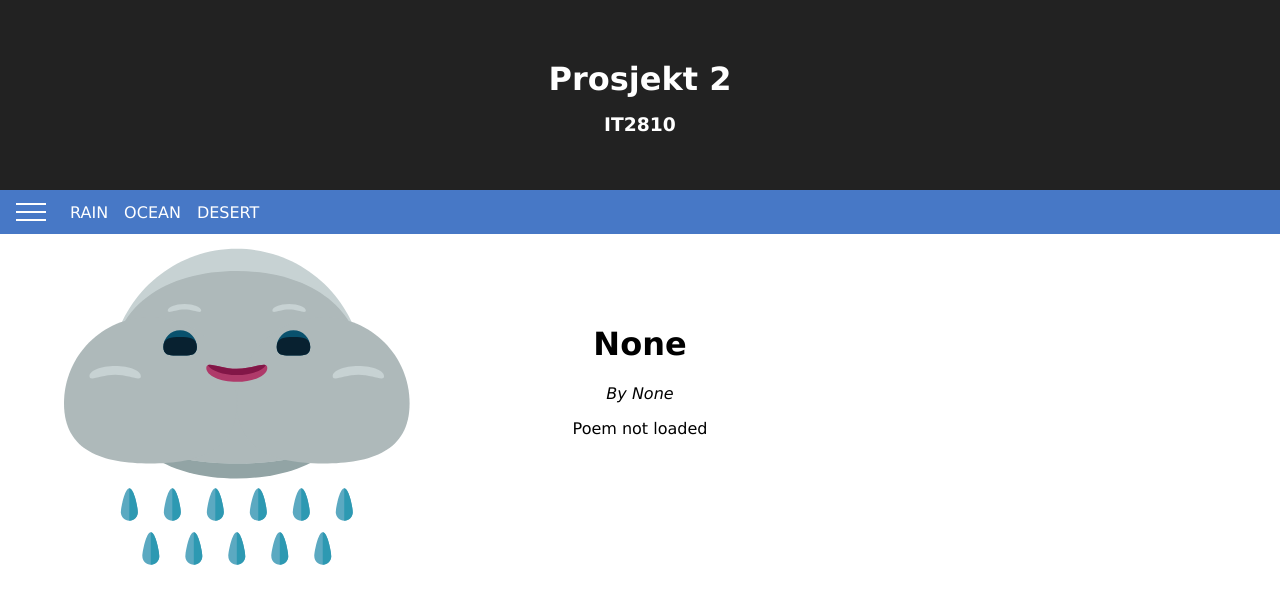
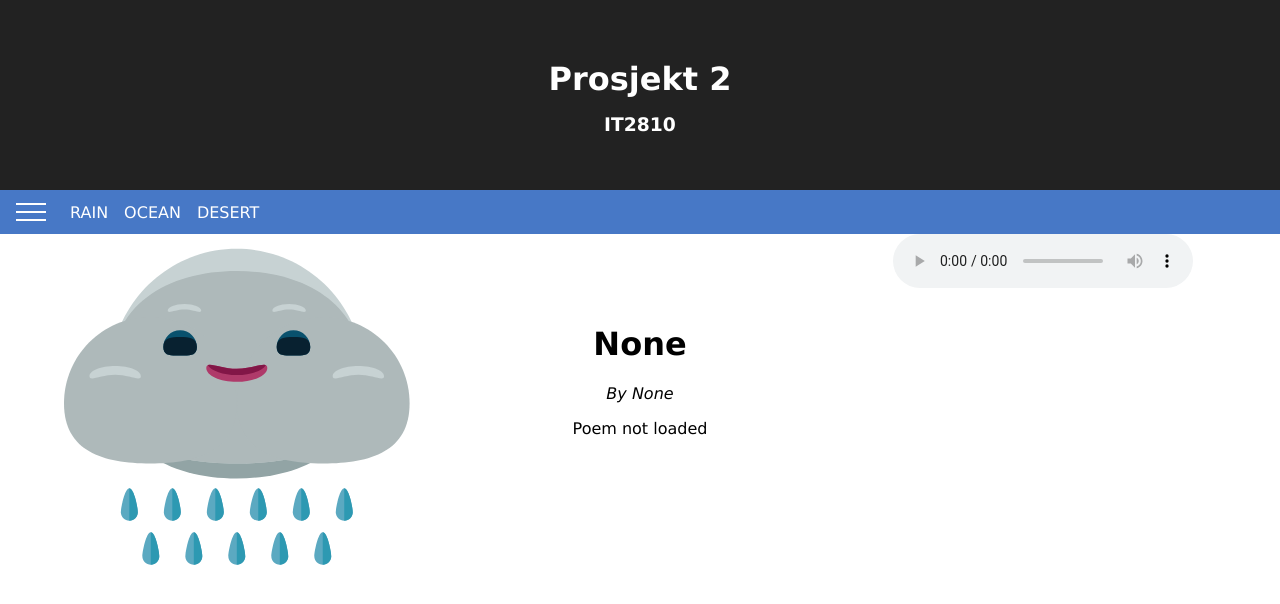
Before and after one commit to IT2810/it2810-webutvikling-h18-prosjekt-2-gruppe--15, a React (Create React App) app: page / in a window 1280 px wide. Shown: the top 604 px of the page. Built offline with nearby package versions, Linux system fonts and the light colour scheme.

Commit message:
Bytte av lyd fungerer nå, #28

```diff
--- a/src/App.js
+++ b/src/App.js
@@ -14,7 +14,7 @@ class App extends Component {
     constructor(props) {
         super(props);
         //console.log(urlData);
-        this.state = {key: "rain", svgKey: "Happy Rain", audioKey: "Pouring Rain", poemKey: "Raining", data: Data, sideDrawerOpen: false};
+        this.state = {key: "rain", svgKey: "Happy Rain", audioKey: "Pouring rain", poemKey: "Raining", data: Data, sideDrawerOpen: false};
         this.changeSvgKey = this.changeSvgKey.bind(this);
         this.changeAudiokey = this.changeAudiokey.bind(this);
         this.drawerToggleClick = this.drawerToggleClick.bind(this);
@@ -102,12 +102,15 @@ class App extends Component {
 
     changeAudiokey(e)
     {
+        console.log(e);
+        console.log("før bytte:" + this.state.audioKey);
         try {
-            let newAudiokey = e["title"];
+            let newAudiokey = e;
             this.setState({
                 ...this.state,
                 audioKey: newAudiokey
             });
+            console.log("etter bytte:" + this.state.audioKey);
         } catch (e) {
             console.log(e);
         }
--- a/src/SideBar/SideBar.css
+++ b/src/SideBar/SideBar.css
@@ -6,11 +6,22 @@
     top: 0;
     left: 0;
     width: 30%;
-    max-width: 400px;
     z-index: 200;
     display: none;
 }
-
+@media only screen and (max-width: 800px) {
+    .side-bar{
+        height: 100%;
+        background: #6b9cea;
+        box-shadow: 2px 0 5px rgba(0,0,0,0.5);
+        position: fixed;
+        top: 0;
+        left: 0;
+        width: 60%;
+        z-index: 200;
+        display: none;
+    }
+}
 .open {
   display: block;
 }
--- a/src/media/Mediaplayer.js
+++ b/src/media/Mediaplayer.js
@@ -9,7 +9,7 @@ class Mediaplayer extends React.Component {
     render() {
         return(
             <div>
-                <audio src={this.props.audioKey} autoPlay={true} />
+                <audio controls src={this.props.url}></audio>
             </div>
         )
     }
--- a/src/media/Mp3Controller.js
+++ b/src/media/Mp3Controller.js
@@ -3,8 +3,6 @@ import React from 'react';
 class Mp3Controller extends React.Component{
     constructor(props) {
         super(props);
-        console.log(props);
-        console.log(Object.keys(this.props.audiokeys)[0]);
         this.state = {callback: ((e) => this.props.callback(e))};
         }
 
--- a/src/urls.json
+++ b/src/urls.json
@@ -6,7 +6,7 @@
     "Summer rain": "/SVGfiles/Regn/SommerRegn.svg"
   },
   "mp3Url":{
-    "Pouring rain": "/music/Rain/1-minute-pouring-rain-sound-effect-mp3",
+    "Pouring rain": "/music/Rain/1-minute-pouring-rain-sound-effect.mp3",
     "Thundering rain": "/music/Rain/2-minutes-of-rain-and-thunder-sounds.mp3",
     "Light rain": "/music/Rain/Light-rain-and-thunder-sounds.mp3",
     "Real rain": "/music/Rain/Real-rain-sound.mp3"
@@ -48,8 +48,8 @@
     "mp3Url":{
       "Snowsand": "/music/Desert/Arctic-wind.mp3",
       "Sandsteps": "/music/Desert/Person-walking-on-the-beach.mp3",
-      "plingThunder": "/music/Desert/Thunderstorm-and-wind-chimes.mp3",
-      "howl": "/music/Desert/Wind-sound.mp3"
+      "Thunder": "/music/Desert/Thunderstorm-and-wind-chimes.mp3",
+      "Winds": "/music/Desert/Wind-sound.mp3"
     },
     "poemUrl":{
       "Sands": "/poems/Desert/Desert.json",
```
